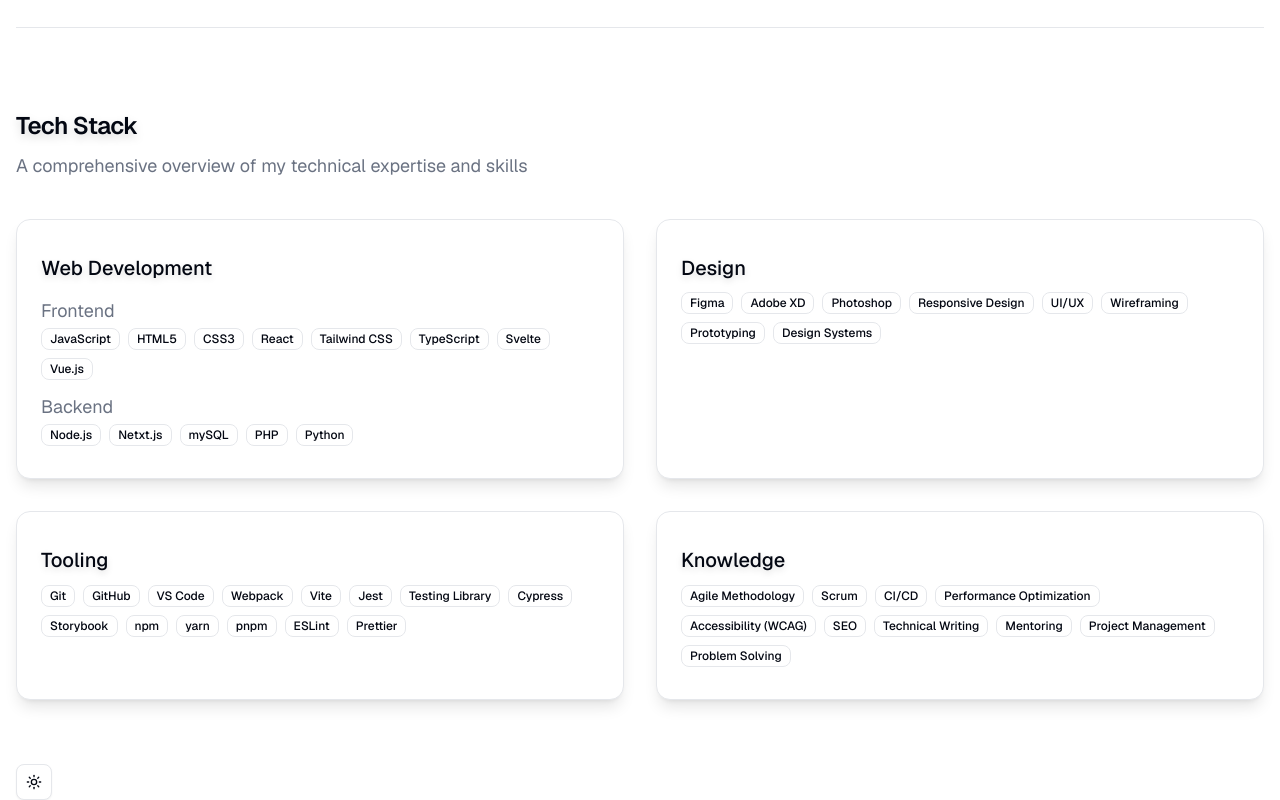
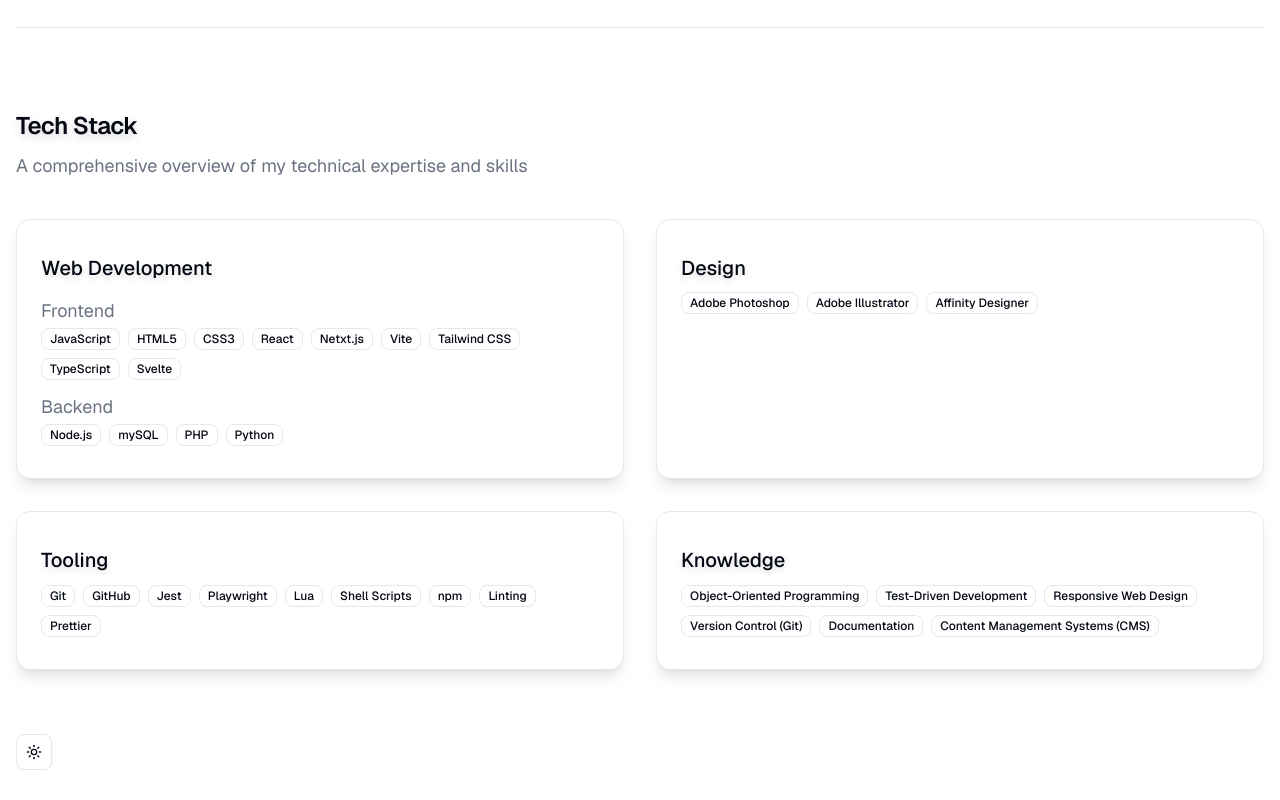
Before and after one commit to HouseinIsProgramming/aMoreElegantPortfolio, a Next.js app: page / in a window 1280 px wide. Shown: the part 1817-2617 px from the top of the page. After the commit the page ends 2587 px from the top, so only its background shows below. Built offline with nearby package versions, Linux system fonts and the light colour scheme.

Commit message:
now it is my tech stack

```diff
--- a/components/techstack.tsx
+++ b/components/techstack.tsx
@@ -27,60 +27,43 @@ export default function TechStack() {
             "HTML5",
             "CSS3",
             "React",
+            "Netxt.js",
+            "Vite",
             "Tailwind CSS",
             "TypeScript",
             "Svelte",
-            "Vue.js",
           ],
         },
-        { backend: ["Node.js", "Netxt.js", "mySQL", "PHP", "Python"] },
+        { backend: ["Node.js", "mySQL", "PHP", "Python"] },
       ],
     },
     {
       title: "Design",
-      items: [
-        "Figma",
-        "Adobe XD",
-        "Photoshop",
-        "Responsive Design",
-        "UI/UX",
-        "Wireframing",
-        "Prototyping",
-        "Design Systems",
-      ],
+      items: ["Adobe Photoshop", "Adobe Illustrator", "Affinity Designer"],
     },
     {
       title: "Tooling",
       items: [
         "Git",
         "GitHub",
-        "VS Code",
-        "Webpack",
-        "Vite",
         "Jest",
-        "Testing Library",
-        "Cypress",
-        "Storybook",
+        "Playwright",
+        "Lua",
+        "Shell Scripts",
         "npm",
-        "yarn",
-        "pnpm",
-        "ESLint",
+        "Linting",
         "Prettier",
       ],
     },
     {
       title: "Knowledge",
       items: [
-        "Agile Methodology",
-        "Scrum",
-        "CI/CD",
-        "Performance Optimization",
-        "Accessibility (WCAG)",
-        "SEO",
-        "Technical Writing",
-        "Mentoring",
-        "Project Management",
-        "Problem Solving",
+        "Object-Oriented Programming",
+        "Test-Driven Development",
+        "Responsive Web Design",
+        "Version Control (Git)",
+        "Documentation",
+        "Content Management Systems (CMS)",
       ],
     },
   ];
```
